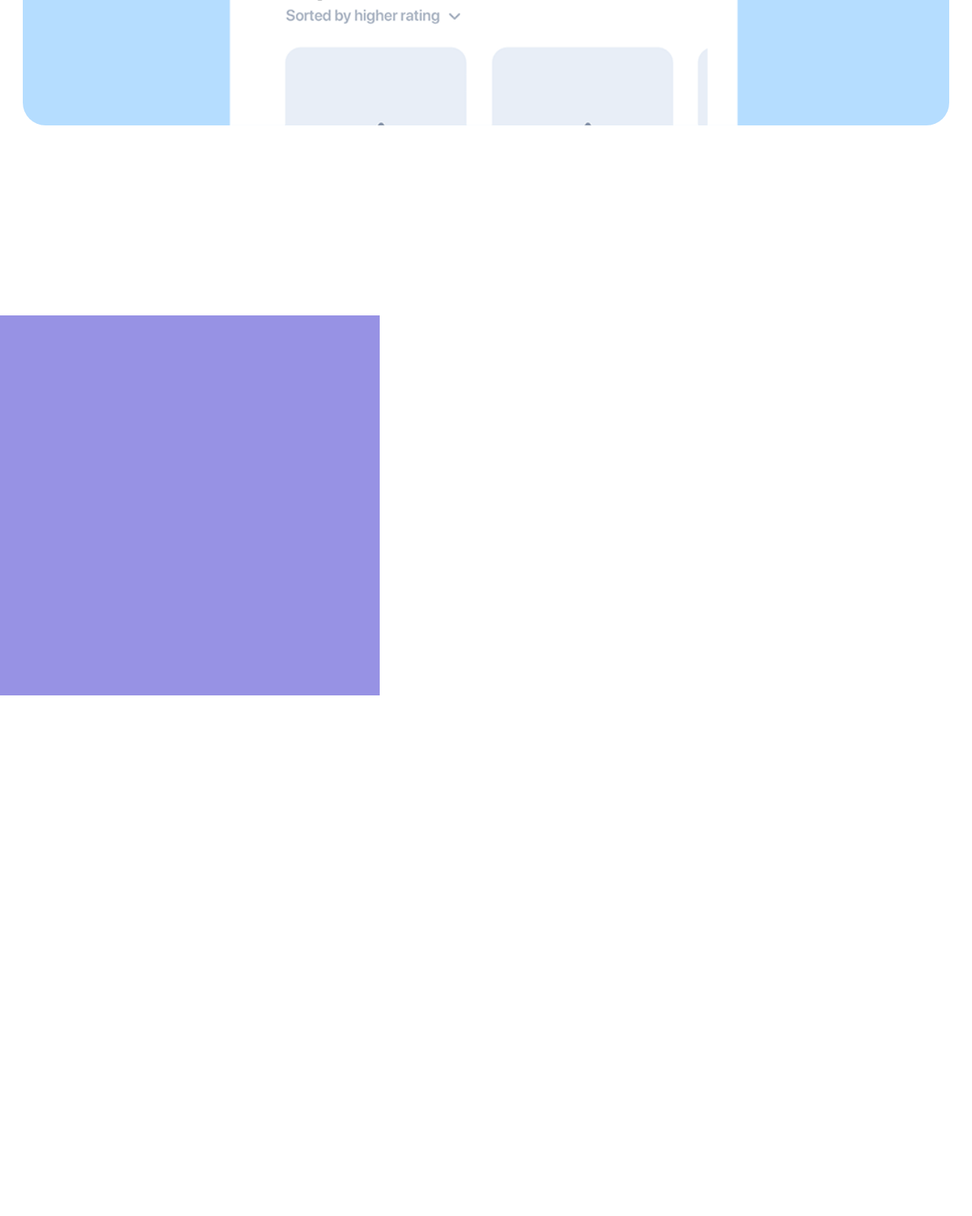
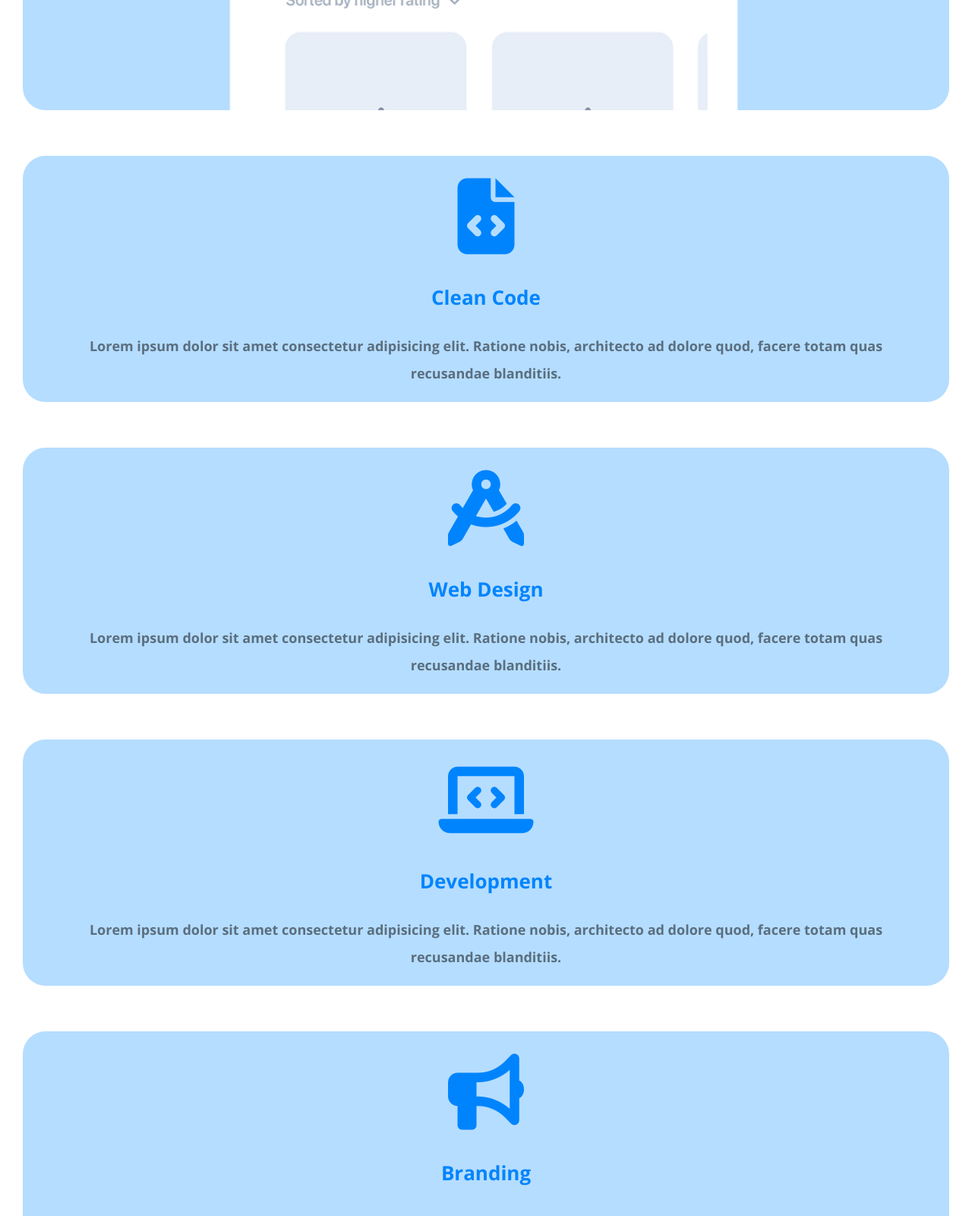
Before and after one commit to Andrea030105/htmlcss-responsive-layout, a plain HTML site: page index.html in a window 1280 px wide. Shown: the part 1200-2800 px from the top of the page at 76% size. Before the commit the page ends 2115 px from the top, so only its background shows below. Drawn offline with nearby package versions, Linux system fonts and the light colour scheme.

Commit message:
done-first-section

```diff
--- a/css/style.css
+++ b/css/style.css
@@ -5,10 +5,7 @@
     font-family: "Open Sans", sans-serif;
 }
 
-.row-header {
-    width: 100%;
-    display: flex;
-}
+/* UTILITY */
 
 .row {
     width: 100%;
@@ -22,10 +19,34 @@
     justify-content: center;
 }
 
-header {
-    background-color: #0084FD;
-    height: 80px;
-    color: white;
+.flex-end {
+    justify-content: flex-end;
+}
+
+.btn {
+    width: 200px;
+    border-radius: 20px;
+    padding: 10px;
+    font-size: 20px;
+}
+
+.text-center {
+    text-align: center;
+}
+
+.margin-top-30px {
+    margin-top: 30px;
+}
+
+.margin-20px-60px {
+    margin: 20px 60px;
+}
+
+/* HEADER */
+
+.row-header {
+    width: 100%;
+    display: flex;
 }
 
 .col-header {
@@ -39,14 +60,20 @@ header {
     font-size: 30px;
 }
 
-.flex-end {
-    justify-content: flex-end;
+header {
+    background-color: #0084FD;
+    height: 80px;
+    color: white;
 }
+
+/* MAIN */
+
+/* SECTION 1 */
 
 .container-blu {
     background-color: #B5DDFF;
     border-radius: 30px;
-    margin: 50px 30px;
+    margin: 30px 30px;
     display: flex;
     flex-direction: column;
     line-height: 2;
@@ -55,7 +82,6 @@ header {
 .container-blu h1 {
     color: #0084FD;
     font-size: 26px;
-    margin-top: 30px;
     text-align: center;
 }
 
@@ -63,31 +89,29 @@ header {
     color: #5A6E7F;
     font-size: 18px;
     font-weight: bold;
-    margin: 20px 60px;
-}
-
-.btn {
-    width: 200px;
-    border-radius: 20px;
-    padding: 10px;
-    font-size: 20px;
 }
 
 .btn-apple {
     background-color: #0084FD;
     color: white;
     border: 1px #0084FD solid;
-    margin: 20px 60px;
 }
 
-.phone-img {
+.container-img {
     display: flex;
     justify-content: center;
 }
 
-.phone-img img {
+.container-img img {
     width: 70%;
 }
+
+.container-img i {
+    font-size: 100px;
+    color: #0084FD;
+}
+
+/* SECTION 2 */
 
 .bg-purple {
     background-color: #9792E4;
--- a/index.html
+++ b/index.html
@@ -30,31 +30,65 @@
         <div class="row">
             <div class="col">
                 <div class="container-blu">
-                    <h1>Get a demo application</h1>
-                    <p>Lorem, ipsum dolor sit amet consectetur adipisicing elit. Ipsam sapiente, quo, quod totam
-                        excepturi dolorum nesciunt commodi fugit vel sit cumque reprehenderit minus quam, sunt obcaecati
-                        alias sed doloribus nihil!
+                    <h1 class="margin-top-30px">Get a demo application</h1>
+                    <p class="margin-20px-60px">Lorem ipsum dolor sit amet consectetur adipisicing elit. Ratione nobis,
+                        architecto ad dolore
+                        quod, facere totam quas recusandae blanditiis.
                     </p>
-                    <button class="btn btn-apple">
+                    <button class="btn btn-apple margin-20px-60px">
                         <i class="fa-brands fa-apple"></i> App Store
                     </button>
-                    <div class="phone-img">
+                    <div class="container-img">
                         <img src="./img/phone.png" alt="PHONE">
                     </div>
                 </div>
             </div>
-            <div class="container-blu">
-
+            <div class="col">
+                <div class="container-blu">
+                    <div class="container-img margin-top-30px">
+                        <i class="fa-solid fa-file-code"></i>
+                    </div>
+                    <h1 class="margin-top-30px">Clean Code</h1>
+                    <p class="text-center margin-20px-60px">Lorem ipsum dolor sit amet consectetur adipisicing elit.
+                        Ratione nobis,
+                        architecto ad dolore
+                        quod, facere totam quas recusandae blanditiis.</p>
+                </div>
             </div>
             <div class="col">
                 <div class="container-blu">
-
+                    <div class="container-img margin-top-30px">
+                        <i class="fa-solid fa-compass-drafting"></i>
+                    </div>
+                    <h1 class="margin-top-30px">Web Design</h1>
+                    <p class="text-center margin-20px-60px">Lorem ipsum dolor sit amet consectetur adipisicing elit.
+                        Ratione nobis,
+                        architecto ad dolore
+                        quod, facere totam quas recusandae blanditiis.</p>
                 </div>
+            </div>
+            <div class="col">
                 <div class="container-blu">
-
+                    <div class="container-img margin-top-30px">
+                        <i class="fa-solid fa-laptop-code"></i>
+                    </div>
+                    <h1 class="margin-top-30px">Development</h1>
+                    <p class="text-center margin-20px-60px">Lorem ipsum dolor sit amet consectetur adipisicing elit.
+                        Ratione nobis,
+                        architecto ad dolore
+                        quod, facere totam quas recusandae blanditiis.</p>
                 </div>
+            </div>
+            <div class="col">
                 <div class="container-blu">
-
+                    <div class="container-img margin-top-30px">
+                        <i class="fa-solid fa-bullhorn"></i>
+                    </div>
+                    <h1 class="margin-top-30px">Branding</h1>
+                    <p class="text-center margin-20px-60px">Lorem ipsum dolor sit amet consectetur adipisicing elit.
+                        Ratione nobis,
+                        architecto ad dolore
+                        quod, facere totam quas recusandae blanditiis.</p>
                 </div>
             </div>
         </div>
```
